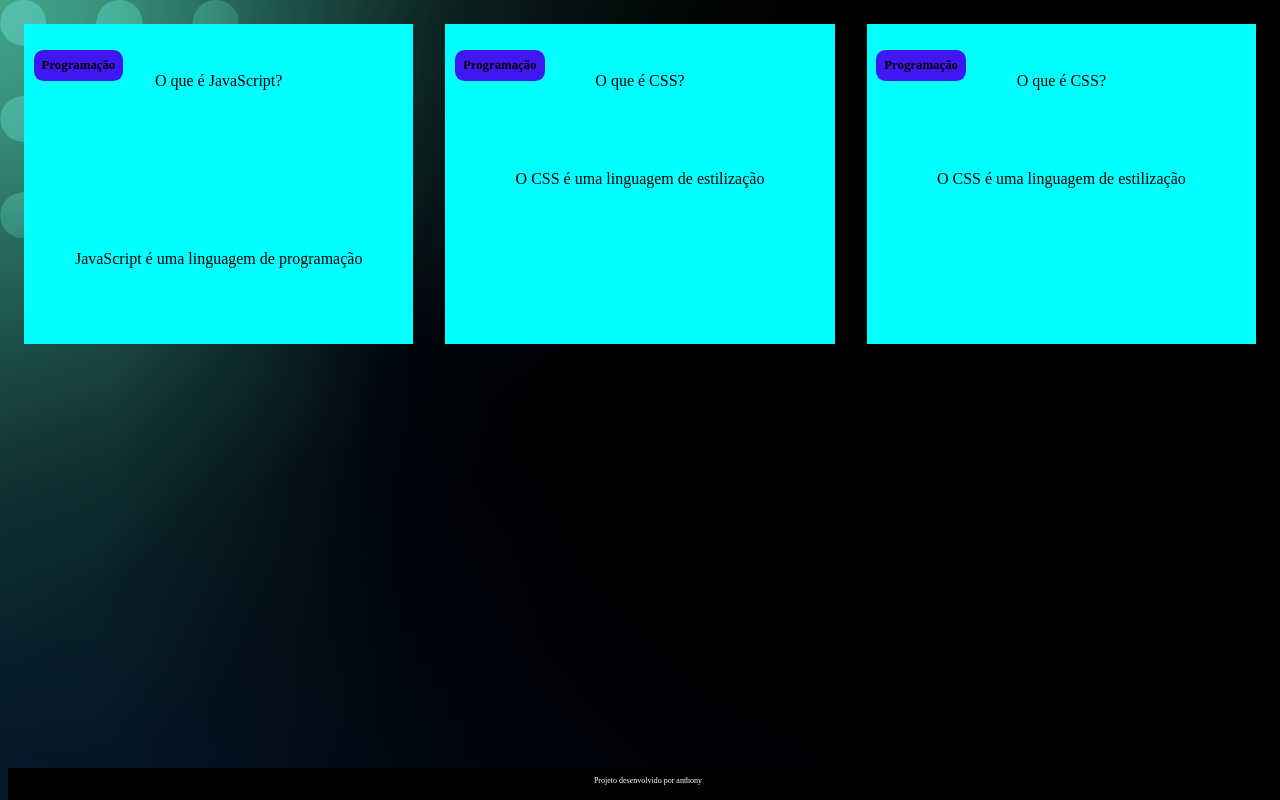
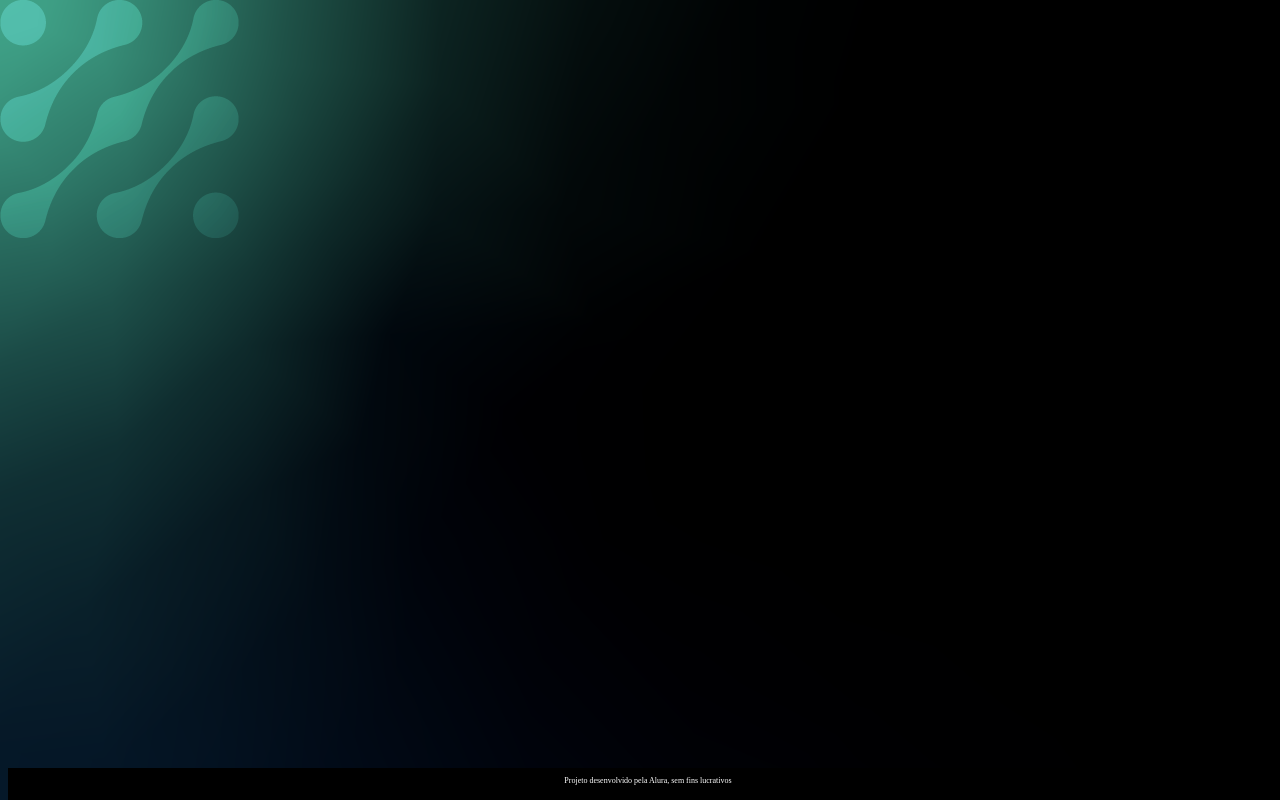
Before and after one commit to Anthonylindo1/flashcard, a plain HTML site: page projeto anthony/index.html in a window 1280 px wide. Drawn offline with Linux system fonts and the light colour scheme; files that its build step writes are made by us from their sources; files whose address does not match are found by name.

Commit message:
Update index.html

```diff
--- a/projeto anthony/index.html
+++ b/projeto anthony/index.html
@@ -3,49 +3,29 @@
 <head>
     <meta charset="UTF-8">
     <meta name="viewport" content="width=device-width, initial-scale=1.0">
-<link rel="stylesheet" href="style.css">
+    <link rel="stylesheet" href="assets/style.css">
     <title>Flashcard</title>
 </head>
 <body>
     <main>
         <section id="container">
-            <article class="cartao">
+            <!-- <article class="cartao">
                 <div class="cartao__conteudo">
                     <h3>Programação</h3>
                     <div class="cartao__conteudo__pergunta">
-                       <p>O que é JavaScript?<p>
+                        <p>O que é JavaScript?</p>
                     </div>
                     <div class="cartao__conteudo__resposta">
-                       <p>JavaScript é uma linguagem de programação</p>
+                        <p>O JavaScript é uma linguagem de programação</p>
                     </div>
                 </div>
-            </article>
-            <article class="cartao">
-                <div class="cartao__conteudo">
-                    <h3>Programação</h3>
-                    <div class="cartao__conteudo__pergunta">
-                       <p>O que é CSS?</p>
-                    </div>
-                    <div class="cartao__conteudo__resposta">
-                       <p>O CSS é uma linguagem de estilização</p>
-                    </div>
-                </div>
-            </article>
-            <article class="cartao">
-                <div class="cartao__conteudo">
-                    <h3>Programação</h3>
-                    <div class="cartao__conteudo__pergunta">
-                       <p>O que é CSS?</p>
-                    </div>
-                    <div class="cartao__conteudo__resposta">
-                       <p>O CSS é uma linguagem de estilização</p>
-                    </div>
-                </div>
-            </article>
+            </article> -->
         </section>
     </main>
     <footer>
-        <p>Projeto desenvolvido por anthony</p>
+        <p>Projeto desenvolvido pela Alura, sem fins lucrativos</p>
     </footer>
+    <script src="app.js"></script>
+    <script src="perguntas.js"></script>
 </body>
 </html>
```
